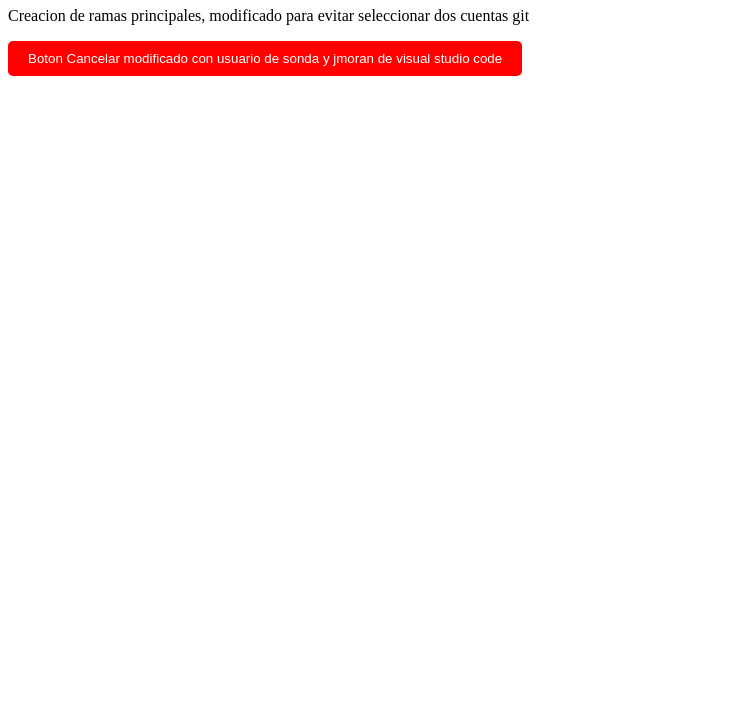
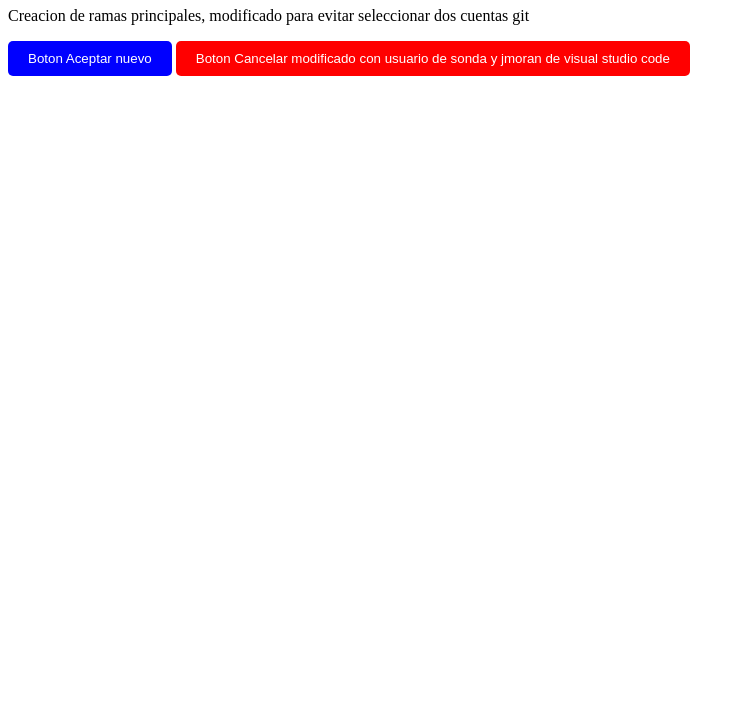
Before and after one commit to JhohanMoran/proyecto-web-prueba, a plain HTML site: page index.html in a window 1280 px wide. Shown: the part 73-800 px from the top of the page, without its empty margins (0-745 px from the left). Drawn offline with Linux system fonts and the light colour scheme.

Commit message:
AGREGAR BOTON NUEVO
Se agrego el boton nuevo para vlaidar que pueda prevalecer

```diff
--- a/index.html
+++ b/index.html
@@ -14,6 +14,10 @@
         <p>Creacion de ramas principales, modificado para evitar seleccionar dos cuentas git</p>
     </div>
 
+    <button style="background-color: blue; color: white; padding: 10px 20px; border: none; border-radius: 5px; cursor: pointer;">
+        Boton Aceptar nuevo
+    </button>
+
     <button style="background-color: red; color: white; padding: 10px 20px; border: none; border-radius: 5px; cursor: pointer;">
         Boton Cancelar modificado con usuario de sonda y jmoran de visual studio code
     </button>
```
